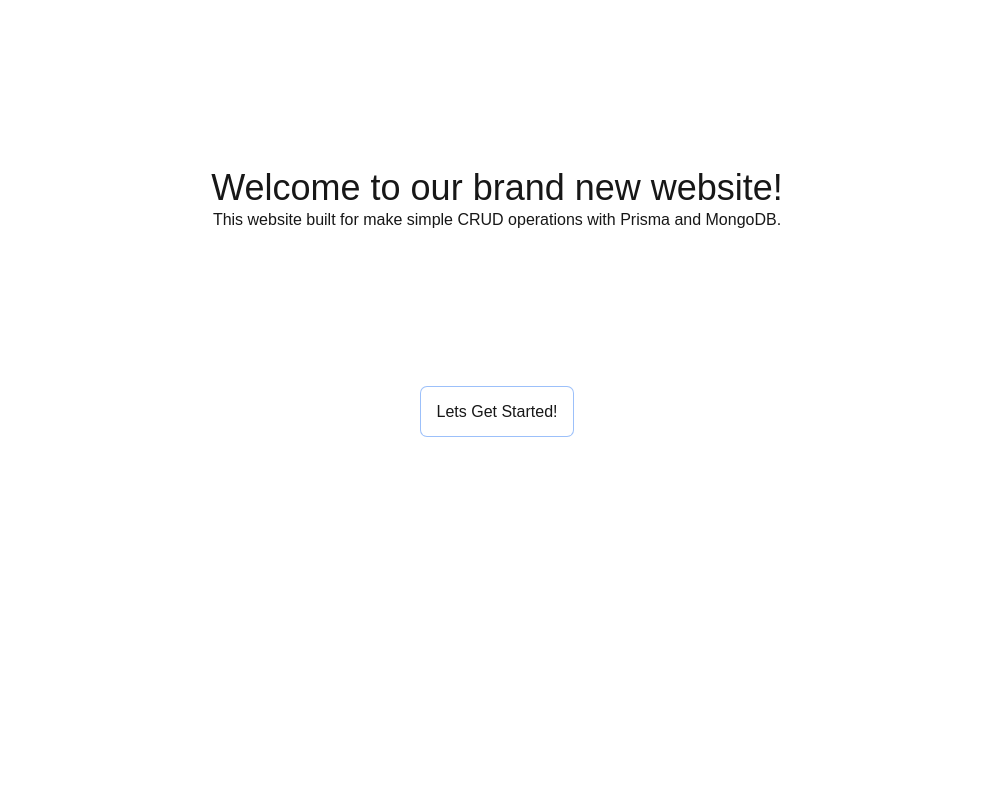
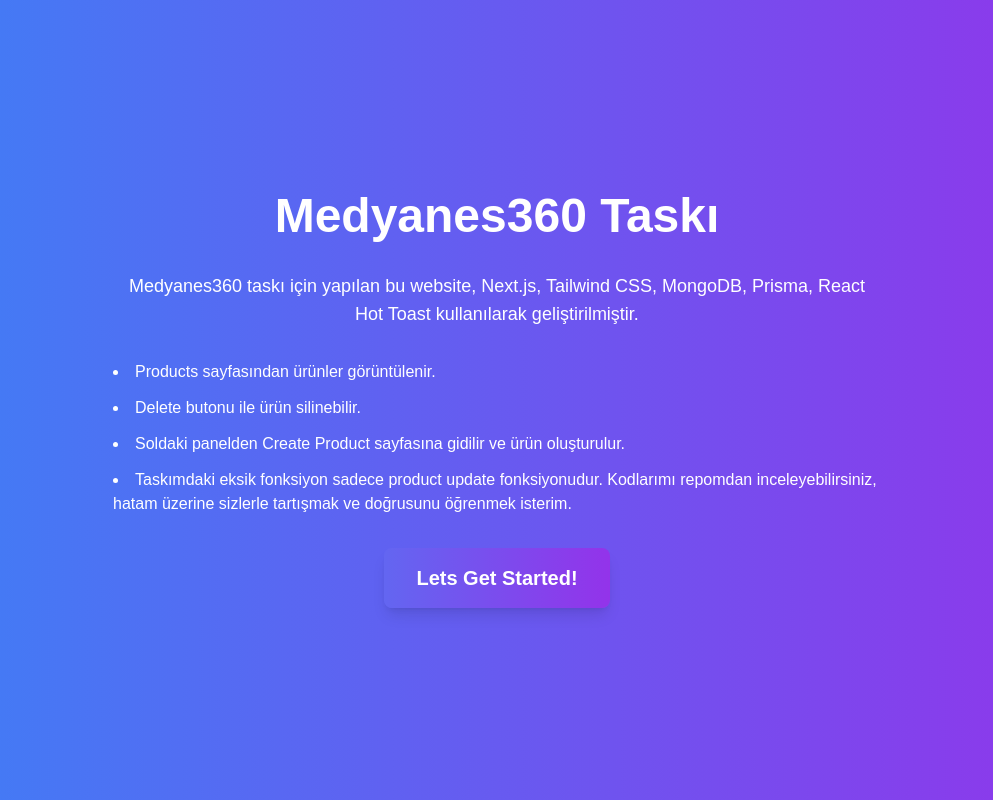
Before and after one commit to HikmetMelikk/medyanes360task, a Next.js app: page / in a window 1280 px wide. Shown: the whole page, without its empty margins (143-1136 px from the left). Built offline with nearby package versions, Linux system fonts and the light colour scheme.

Commit message:
Revamp HomeBanner and StartButton components with enhanced styling and content; remove unused updateProduct API

```diff
--- a/app/components/HomeBanner.jsx
+++ b/app/components/HomeBanner.jsx
@@ -1,11 +1,36 @@
+import StartButton from "./StartButton";
+
 export default function HomeBanner() {
 	return (
-		<section className="flex flex-col w-screen items-center justify-center h-[400px]">
-			<h1 className="text-4xl">Welcome to our brand new website!</h1>
-			<p>
-				This website built for make simple CRUD operations with Prisma and
-				MongoDB.
-			</p>
+		<section className="min-h-screen w-full bg-gradient-to-r from-blue-500 to-purple-600">
+			<div className="container mx-auto px-4 py-16 h-screen flex flex-col items-center justify-center">
+				<div className="max-w-3xl mx-auto text-center text-white space-y-8">
+					<h1 className="text-5xl font-bold">Medyanes360 Taskı</h1>
+
+					<p className="text-lg">
+						Medyanes360 taskı için yapılan bu website, Next.js, Tailwind CSS,
+						MongoDB, Prisma, React Hot Toast kullanılarak geliştirilmiştir.
+					</p>
+
+					<ul className="text-left list-disc list-inside space-y-3">
+						<li>Products sayfasından ürünler görüntülenir.</li>
+						<li>Delete butonu ile ürün silinebilir.</li>
+						<li>
+							Soldaki panelden Create Product sayfasına gidilir ve ürün
+							oluşturulur.
+						</li>
+						<li>
+							Taskımdaki eksik fonksiyon sadece product update fonksiyonudur.
+							Kodlarımı repomdan inceleyebilirsiniz, hatam üzerine sizlerle
+							tartışmak ve doğrusunu öğrenmek isterim.
+						</li>
+					</ul>
+
+					<div className="mt-8">
+						<StartButton />
+					</div>
+				</div>
+			</div>
 		</section>
 	);
 }
--- a/app/components/StartButton.jsx
+++ b/app/components/StartButton.jsx
@@ -2,10 +2,34 @@
 
 export default function StartButton() {
 	return (
-		<div>
-			<Link href="/dashboard" className="h-20 rounded-md p-4 ring-1">
-				Lets Get Started!
-			</Link>
-		</div>
+		<Link
+			href="/dashboard"
+			className="
+        inline-block
+        px-8
+        py-4
+        text-xl
+        font-bold
+        text-white
+        bg-gradient-to-r
+        from-indigo-500
+        to-purple-600
+        rounded-lg
+        shadow-lg
+        transform
+        transition-all
+        duration-300
+        ease-in-out
+        hover:scale-105
+        hover:shadow-xl
+        hover:from-indigo-600
+        hover:to-purple-700
+        focus:outline-none
+        focus:ring-2
+        focus:ring-purple-500
+        focus:ring-opacity-50
+      ">
+			Lets Get Started!
+		</Link>
 	);
 }
--- a/app/page.js
+++ b/app/page.js
@@ -1,11 +1,9 @@
 import HomeBanner from "./components/HomeBanner";
-import StartButton from "./components/StartButton";
 
 export default function Home() {
 	return (
 		<div className="flex flex-col items-center">
 			<HomeBanner />
-			<StartButton />
 		</div>
 	);
 }
--- a/pages/api/products/updateProduct/index.js
+++ /dev/null
@@ -1,36 +0,0 @@
-import { updateDataByAny } from "@/services/serviceOperations";
-
-const handler = async (req, res) => {
-	if (!req) {
-		return res.status(500).json({ error: "İstek bulunamadı." });
-	}
-	if (req.method === "PUT") {
-		try {
-			const data = req.body;
-			if (!data || !data.id || !data.name || !data.price || !data.description) {
-				throw new Error(
-					"Incomplete data. Please provide the necessary information."
-				);
-			}
-			const todo = await updateDataByAny(
-				"Product",
-				{ id: data.id },
-				{ name: data.name, price: data.price, description: data.description }
-			);
-
-			return res.status(200).json({
-				success: true,
-				message: "Product updated successfully.",
-				todo: todo,
-			});
-		} catch (error) {
-			return res.status(500).json({
-				status: error.status,
-				error: error.message,
-			});
-		}
-	} else {
-		return res.status(500).json({ error: "Yanlış istek." });
-	}
-};
-export default handler;
```
